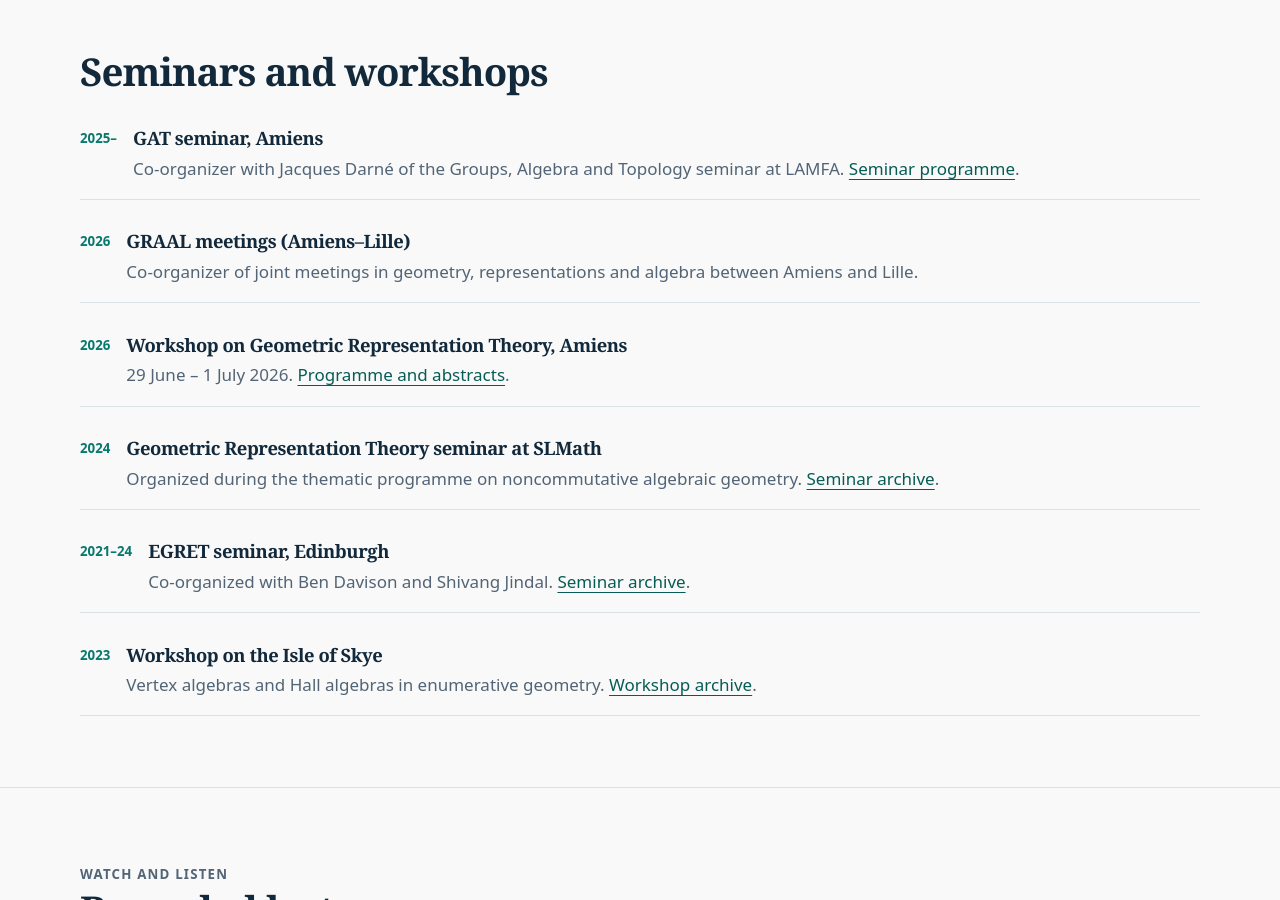
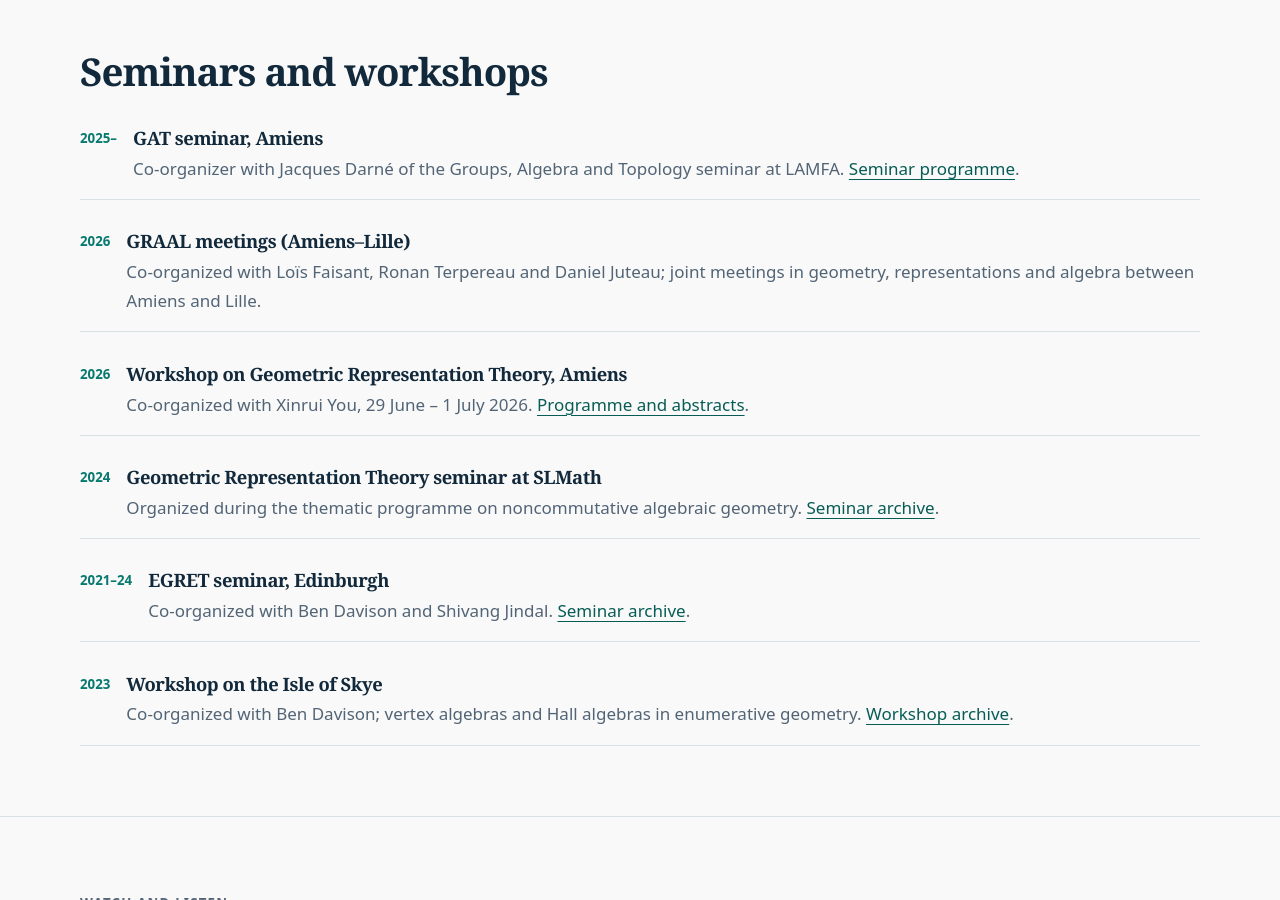
Before and after one commit to hennlu/hennlu.github.io, a Jekyll site: the page built from talks.html, in a window 1280 px wide and 900 px high, scrolled down 1743 px. Built offline with Jekyll 4.4.1, drawn with Linux system fonts in a browser that asks for light colours.

Commit message:
Credit co-organizers of GRAAL, Amiens and Skye workshops across website

```diff
--- a/Skye2023.html
+++ b/Skye2023.html
@@ -32,6 +32,7 @@
         <br> 17 - 22 April 2023</h1>
         </center>
     </header>
+    <p><strong>Organizers:</strong> Ben Davison and Lucien Hennecart.</p>
 
     <nav>
         <!-- Navigation menu goes here -->
--- a/cv-fr.html
+++ b/cv-fr.html
@@ -23,6 +23,6 @@ alternate: /cv.html
 <h2>Financement de recherche</h2><p><strong>ANR JCJC ReSCoS</strong> (responsable scientifique), 2027–2031, financé par l'Agence nationale de la recherche. <a href="/anr-fr.html">Présentation du projet</a>.</p>
 <h2>Publications récentes</h2><p><a href="/publications-fr.html">Bibliographie complète et liens arXiv</a>.</p></div>
 {% include paper-list.html limit=5 %}
-<div class="prose"><h2>Organisation scientifique</h2><p>Coorganisation du séminaire GAT au LAMFA (depuis 2025), des rencontres GRAAL entre Amiens et Lille (depuis 2026) et d'un workshop de théorie géométrique des représentations à Amiens (juin–juillet 2026). Auparavant, organisation du séminaire EGRET à Édimbourg et d'activités scientifiques à SLMath et sur l'île de Skye.</p>
+<div class="prose"><h2>Organisation scientifique</h2><p>Coorganisation du séminaire GAT au LAMFA (depuis 2025), des rencontres GRAAL entre Amiens et Lille avec Loïs Faisant, Ronan Terpereau et Daniel Juteau (depuis 2026), et du workshop de théorie géométrique des représentations à Amiens avec Xinrui You (juin–juillet 2026). Auparavant, coorganisation du séminaire EGRET à Édimbourg, du workshop sur l'île de Skye avec Ben Davison (2023), et d'activités scientifiques à SLMath.</p>
 <h2>Enseignement</h2><p>Cours avancé sur les faisceaux pervers (M2 Mathématiques Fondamentales, Paris, printemps 2027) et enseignements antérieurs à Édimbourg et à Orsay. <a href="/teaching-fr.html">Historique des cours</a>.</p>
 <p><a href="/cv2web.pdf">Télécharger le CV (PDF)</a>.</p></div></div></section>
--- a/cv.html
+++ b/cv.html
@@ -23,7 +23,7 @@ alternate: /cv-fr.html
 <h2>Research funding</h2><p><strong>ANR JCJC ReSCoS</strong> (principal investigator), 2027–2031, funded by the Agence nationale de la recherche. <a href="/anr.html">Project information</a>.</p>
 <h2>Selected recent publications</h2><p><a href="/publications.html">Full bibliography with links to arXiv and journals</a>.</p></div>
 {% include paper-list.html limit=5 %}
-<div class="prose"><h2>Scientific organization</h2><p>Co-organizer of the GAT seminar at LAMFA (since 2025); of the GRAAL meetings between Amiens and Lille (since 2026); and of the Workshop on Geometric Representation Theory in Amiens (June–July 2026). Previously co-organized the EGRET seminar in Edinburgh and scientific events at SLMath and on the Isle of Skye.</p>
+<div class="prose"><h2>Scientific organization</h2><p>Co-organizer of the GAT seminar at LAMFA (since 2025); of the GRAAL meetings between Amiens and Lille with Loïs Faisant, Ronan Terpereau and Daniel Juteau (since 2026); and of the Workshop on Geometric Representation Theory in Amiens with Xinrui You (June–July 2026). Previously co-organized the EGRET seminar in Edinburgh, the Isle of Skye workshop with Ben Davison (2023), and scientific events at SLMath.</p>
 <h2>Teaching</h2><p>Advanced course on perverse sheaves (M2 Mathématiques Fondamentales, Paris, spring 2027), together with earlier teaching in Edinburgh and Orsay. <a href="/teaching.html">Course history</a>.</p>
 <p><a href="/cv2web.pdf">Download CV (PDF)</a>.</p>
 </div></div></section>
--- a/talks-fr.html
+++ b/talks-fr.html
@@ -19,11 +19,11 @@ alternate: /talks.html
 </div></div></section>
 <section class="section"><div class="container"><h2>Séminaires et workshops</h2><div class="feature-list">
 <div class="feature"><span class="feature-num">2025–</span><div><h3>Séminaire GAT, Amiens</h3><p>Coorganisation avec Jacques Darné du séminaire Groupes, Algèbre, Topologie au LAMFA. <a href="https://www.lamfa.u-picardie.fr/GAT/seminaire">Programme du séminaire</a>.</p></div></div>
-<div class="feature"><span class="feature-num">2026</span><div><h3>Rencontres GRAAL (Amiens–Lille)</h3><p>Coorganisation de journées communes de géométrie, représentations et algèbre à Amiens et Lille.</p></div></div>
-<div class="feature"><span class="feature-num">2026</span><div><h3>Workshop de théorie géométrique des représentations</h3><p>Amiens, 29 juin – 1er juillet 2026. <a href="/workshop-amiens-2026.html">Programme et résumés</a>.</p></div></div>
+<div class="feature"><span class="feature-num">2026</span><div><h3>Rencontres GRAAL (Amiens–Lille)</h3><p>Coorganisation avec Loïs Faisant, Ronan Terpereau et Daniel Juteau de journées communes de géométrie, représentations et algèbre à Amiens et Lille.</p></div></div>
+<div class="feature"><span class="feature-num">2026</span><div><h3>Workshop de théorie géométrique des représentations</h3><p>Coorganisé avec Xinrui You à Amiens, du 29 juin au 1er juillet 2026. <a href="/workshop-amiens-2026.html">Programme et résumés</a>.</p></div></div>
 <div class="feature"><span class="feature-num">2024</span><div><h3>Séminaire de théorie géométrique des représentations à SLMath</h3><p>Organisation pendant le programme sur la géométrie algébrique non commutative. <a href="/GRTSLMath.html">Archives du séminaire</a>.</p></div></div>
 <div class="feature"><span class="feature-num">2021–24</span><div><h3>Séminaire EGRET, Édimbourg</h3><p>Coorganisation avec Ben Davison et Shivang Jindal. <a href="/EGRET.html">Archives du séminaire</a>.</p></div></div>
-<div class="feature"><span class="feature-num">2023</span><div><h3>Workshop sur l'île de Skye</h3><p>Algèbres de vertex et algèbres de Hall en géométrie énumérative. <a href="/Skye2023.html">Archives</a>.</p></div></div>
+<div class="feature"><span class="feature-num">2023</span><div><h3>Workshop sur l'île de Skye</h3><p>Coorganisé avec Ben Davison ; algèbres de vertex et algèbres de Hall en géométrie énumérative. <a href="/Skye2023.html">Archives</a>.</p></div></div>
 </div></div></section>
 <section class="section"><div class="container"><div class="section-head"><div><p class="eyebrow">Enregistrements</p><h2>Vidéos des exposés</h2></div></div>
 <p>Vidéos d’exposés et de minicours, notamment les quatre cours du M-Seminar de 2024. Les deux exposés du M-Seminar de novembre 2026 figurent également ci-dessous, avec leurs notes et un lien vers la chaîne YouTube du séminaire ; les liens directs vers leurs enregistrements restent à confirmer.</p>
--- a/talks.html
+++ b/talks.html
@@ -19,11 +19,11 @@ alternate: /talks-fr.html
 </div></div></section>
 <section class="section"><div class="container"><h2>Seminars and workshops</h2><div class="feature-list">
 <div class="feature"><span class="feature-num">2025–</span><div><h3>GAT seminar, Amiens</h3><p>Co-organizer with Jacques Darné of the Groups, Algebra and Topology seminar at LAMFA. <a href="https://www.lamfa.u-picardie.fr/GAT/seminaire">Seminar programme</a>.</p></div></div>
-<div class="feature"><span class="feature-num">2026</span><div><h3>GRAAL meetings (Amiens–Lille)</h3><p>Co-organizer of joint meetings in geometry, representations and algebra between Amiens and Lille.</p></div></div>
-<div class="feature"><span class="feature-num">2026</span><div><h3>Workshop on Geometric Representation Theory, Amiens</h3><p>29 June – 1 July 2026. <a href="/workshop-amiens-2026.html">Programme and abstracts</a>.</p></div></div>
+<div class="feature"><span class="feature-num">2026</span><div><h3>GRAAL meetings (Amiens–Lille)</h3><p>Co-organized with Loïs Faisant, Ronan Terpereau and Daniel Juteau; joint meetings in geometry, representations and algebra between Amiens and Lille.</p></div></div>
+<div class="feature"><span class="feature-num">2026</span><div><h3>Workshop on Geometric Representation Theory, Amiens</h3><p>Co-organized with Xinrui You, 29 June – 1 July 2026. <a href="/workshop-amiens-2026.html">Programme and abstracts</a>.</p></div></div>
 <div class="feature"><span class="feature-num">2024</span><div><h3>Geometric Representation Theory seminar at SLMath</h3><p>Organized during the thematic programme on noncommutative algebraic geometry. <a href="/GRTSLMath.html">Seminar archive</a>.</p></div></div>
 <div class="feature"><span class="feature-num">2021–24</span><div><h3>EGRET seminar, Edinburgh</h3><p>Co-organized with Ben Davison and Shivang Jindal. <a href="/EGRET.html">Seminar archive</a>.</p></div></div>
-<div class="feature"><span class="feature-num">2023</span><div><h3>Workshop on the Isle of Skye</h3><p>Vertex algebras and Hall algebras in enumerative geometry. <a href="/Skye2023.html">Workshop archive</a>.</p></div></div>
+<div class="feature"><span class="feature-num">2023</span><div><h3>Workshop on the Isle of Skye</h3><p>Co-organized with Ben Davison; vertex algebras and Hall algebras in enumerative geometry. <a href="/Skye2023.html">Workshop archive</a>.</p></div></div>
 </div></div></section>
 <section class="section"><div class="container"><div class="section-head"><div><p class="eyebrow">Watch and listen</p><h2>Recorded lectures</h2></div></div>
 <p>Videos of research talks and lecture series, including the four-part 2024 M-Seminar course. The two November 2026 M-Seminar lectures are also listed below with their notes and the seminar's YouTube channel; individual video links have not yet been verified.</p>
--- a/workshop-amiens-2026.html
+++ b/workshop-amiens-2026.html
@@ -260,7 +260,7 @@ The list of speakers is
     <section>
       <h2>Contact</h2>
       <p>
-        For any questions, please contact the organizer Lucien Hennecart at:
+        Organized by Lucien Hennecart and Xinrui You. For any questions, please contact Lucien Hennecart at:
         <a href="mailto:Lucien.Hennecart@u-picardie.fr">Lucien.Hennecart@u-picardie.fr</a>
       </p>
     </section>
```
